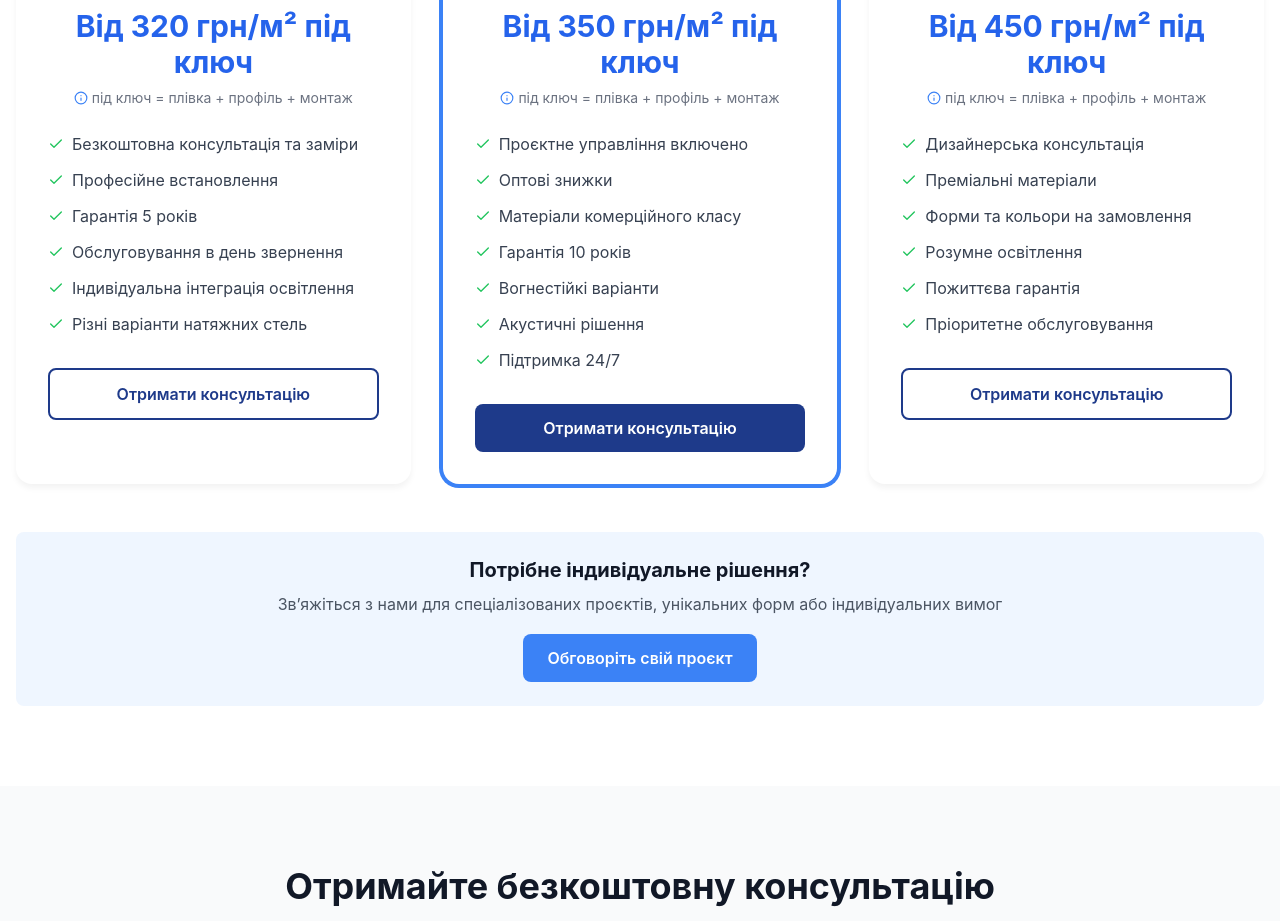
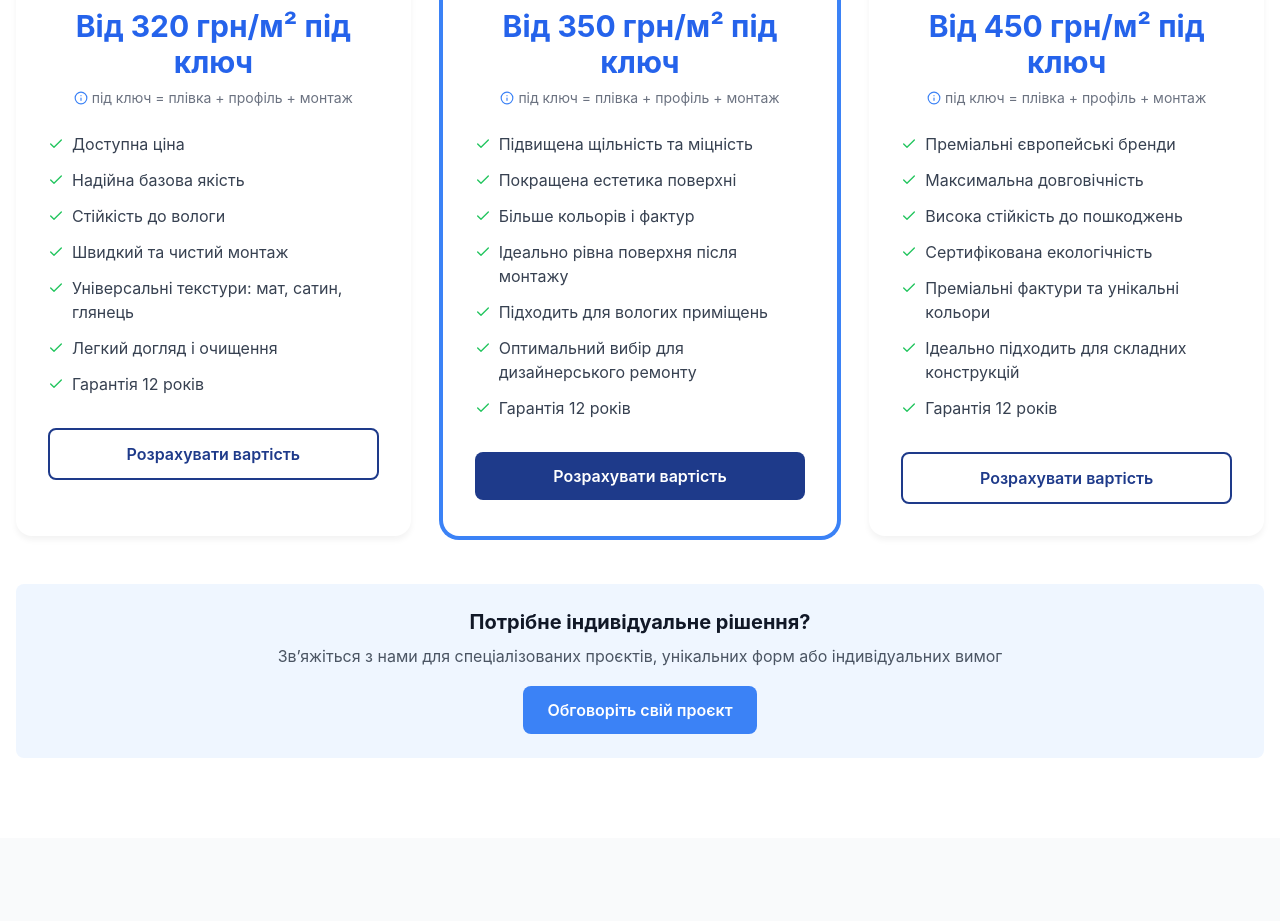
Before and after one commit to khudyi/premium-steli, a React (Vite) app: page / in a window 1280 px wide. Shown: the part 1520-2441 px from the top of the page. Built offline with nearby package versions, Linux system fonts and the light colour scheme; no server answers; the database is empty.

Commit message:
refactor: add ServicesCalculator component for cost estimation and enhance ServicesSection functionality

```diff
--- a/index.html
+++ b/index.html
@@ -1,6 +1,7 @@
 <!doctype html>
 <html lang="en">
   <head>
+    <script src="http://localhost:8097"></script>
     <meta charset="UTF-8" />
     <link rel="icon" type="image/svg+xml" href="/vite.svg" />
     <meta name="viewport" content="width=device-width, initial-scale=1.0" />
--- /dev/null
+++ b/src/components/ServicesCalculator.jsx
@@ -0,0 +1,148 @@
+import { motion, AnimatePresence } from "framer-motion";
+import { X } from "lucide-react";
+import { useState, useEffect } from "react";
+
+export default function ServicesCalculator({ isOpen, onClose, defaultService }) {
+  const [service, setService] = useState(defaultService || "");
+  const [width, setWidth] = useState("");
+  const [length, setLength] = useState("");
+  const [lights, setLights] = useState(0);
+  const [decor, setDecor] = useState(false);
+
+  useEffect(() => {
+    if (isOpen) {
+      document.body.style.overflow = "hidden";
+    } else {
+      document.body.style.overflow = "";
+    }
+
+    return () => {
+      document.body.style.overflow = "";
+    };
+  }, [isOpen]);
+
+  const services = [
+    { name: "MSD Classic", price: 320 },
+    { name: "MSD Premium", price: 350 },
+    { name: "Bauf та Renolit", price: 450 },
+  ];
+
+  const calcResult = () => {
+    if (!width || !length || !service) return 0;
+
+    const selected = services.find((s) => s.name === service);
+    const area = Number(width) * Number(length);
+    const perimeter = (Number(width) + Number(length)) * 2;
+
+    const baseCost = area * selected.price;
+    const lightsCost = lights * 300;
+    const decorCost = decor ? perimeter * 40 : 0;
+
+    return baseCost + lightsCost + decorCost;
+  };
+
+  return (
+    <AnimatePresence>
+      {isOpen && (
+        <motion.div
+          initial={{ opacity: 0 }}
+          animate={{ opacity: 1 }}
+          exit={{ opacity: 0 }}
+          className="fixed inset-0 bg-black/50 flex items-center justify-center z-50 p-4"
+          onClick={onClose}
+        >
+          <motion.div
+            initial={{ scale: 0.8, opacity: 0 }}
+            animate={{ scale: 1, opacity: 1 }}
+            exit={{ scale: 0.8, opacity: 0 }}
+            className="bg-white rounded-lg shadow-lg w-full max-w-lg p-6 relative"
+            onClick={(e) => e.stopPropagation()}
+          >
+            <button
+              onClick={onClose}
+              className="absolute top-3 right-3 text-gray-400 hover:text-gray-600"
+            >
+              <X size={20} />
+            </button>
+
+            <h3 className="text-2xl font-bold text-gray-900 mb-4 text-center">
+              Розрахунок вартості
+            </h3>
+
+            {/* Service */}
+            <label className="block text-sm font-medium text-gray-700">
+              Тип послуги
+            </label>
+            <select
+              className="form-input w-full mb-4"
+              value={service}
+              onChange={(e) => setService(e.target.value)}
+            >
+              <option value="">Оберіть тип послуги</option>
+              {services.map((s, i) => (
+                <option key={i} value={s.name}>
+                  {s.name} — {s.price} грн/м²
+                </option>
+              ))}
+            </select>
+
+            {/* Width */}
+            <label className="block text-sm font-medium text-gray-700">
+              Ширина (м)
+            </label>
+            <input
+              type="number"
+              className="form-input w-full mb-4"
+              value={width}
+              onChange={(e) => setWidth(e.target.value)}
+            />
+
+            {/* Length */}
+            <label className="block text-sm font-medium text-gray-700">
+              Довжина (м)
+            </label>
+            <input
+              type="number"
+              className="form-input w-full mb-4"
+              value={length}
+              onChange={(e) => setLength(e.target.value)}
+            />
+
+            {/* Lights */}
+            <label className="block text-sm font-medium text-gray-700">
+              Кількість світильників (300 грн/шт)
+            </label>
+            <input
+              type="number"
+              className="form-input w-full mb-4"
+              value={lights}
+              onChange={(e) => setLights(Number(e.target.value))}
+            />
+
+            {/* Decor */}
+            <div className="flex items-center mb-4 gap-2">
+              <input
+                type="checkbox"
+                checked={decor}
+                onChange={(e) => setDecor(e.target.checked)}
+              />
+              <span className="text-sm text-gray-700">
+                Декоративна вставка (40 грн/пог.м)
+              </span>
+            </div>
+
+            {/* Result */}
+            <div className="text-center mt-6 p-4 bg-blue-50 rounded-lg">
+              <p className="text-lg font-semibold text-gray-900">
+                Орієнтовна вартість:
+              </p>
+              <p className="text-3xl font-bold text-blue-600 mt-2">
+                {calcResult()} грн
+              </p>
+            </div>
+          </motion.div>
+        </motion.div>
+      )}
+    </AnimatePresence>
+  );
+}
--- a/src/components/ServicesSection.jsx
+++ b/src/components/ServicesSection.jsx
@@ -2,15 +2,20 @@ import { useState } from "react";
 import { Check, Layers, Star, Sparkles, Info, X } from "lucide-react";
 import { motion, AnimatePresence } from "framer-motion";
 import { addSubmission } from "../lib/submissions";
+import ServicesCalculator from "./ServicesCalculator";
 
 export const ServicesSection = () => {
   const [isModalOpen, setIsModalOpen] = useState(false);
+  const [isCalculatorOpen, setIsCalculatorOpen] = useState(false);
+  const [selectedService, setSelectedService] = useState(null);
+
   const [formData, setFormData] = useState({
     name: "",
     phone: "",
     email: "",
     projectDetails: "",
   });
+
   const [loading, setLoading] = useState(false);
   const [success, setSuccess] = useState(false);
   const [error, setError] = useState(null);
@@ -23,14 +28,16 @@ export const ServicesSection = () => {
     e.preventDefault();
     setLoading(true);
     setError(null);
+
     try {
       await addSubmission(formData);
       setSuccess(true);
       setFormData({ name: "", phone: "", email: "", projectDetails: "" });
+
       setTimeout(() => {
         setIsModalOpen(false);
         setSuccess(false);
-      }, 1500); // Закривається через 1.5s після успіху
+      }, 1500);
     } catch (err) {
       setError("Щось пішло не так. Спробуйте ще раз.");
     } finally {
@@ -41,15 +48,16 @@ export const ServicesSection = () => {
   const services = [
     {
       icon: <Layers size={40} />,
-      title: "MSD Classic ",
+      title: "MSD Classic",
       price: "Від 320 грн/м² під ключ",
       features: [
-        "Безкоштовна консультація та заміри",
-        "Професійне встановлення",
-        "Гарантія 5 років",
-        "Обслуговування в день звернення",
-        "Індивідуальна інтеграція освітлення",
-        "Різні варіанти натяжних стель",
+        "Доступна ціна",
+        "Надійна базова якість",
+        "Стійкість до вологи",
+        "Швидкий та чистий монтаж",
+        "Універсальні текстури: мат, сатин, глянець",
+        "Легкий догляд і очищення",
+        "Гарантія 12 років",
       ],
       popular: false,
     },
@@ -58,13 +66,13 @@ export const ServicesSection = () => {
       title: "MSD Premium",
       price: "Від 350 грн/м² під ключ",
       features: [
-        "Проєктне управління включено",
-        "Оптові знижки",
-        "Матеріали комерційного класу",
-        "Гарантія 10 років",
-        "Вогнестійкі варіанти",
-        "Акустичні рішення",
-        "Підтримка 24/7",
+        "Підвищена щільність та міцність",
+        "Покращена естетика поверхні",
+        "Більше кольорів і фактур",
+        "Ідеально рівна поверхня після монтажу",
+        "Підходить для вологих приміщень",
+        "Оптимальний вибір для дизайнерського ремонту",
+        "Гарантія 12 років",
       ],
       popular: true,
     },
@@ -73,12 +81,13 @@ export const ServicesSection = () => {
       title: "Bauf та Renolit",
       price: "Від 450 грн/м² під ключ",
       features: [
-        "Дизайнерська консультація",
-        "Преміальні матеріали",
-        "Форми та кольори на замовлення",
-        "Розумне освітлення",
-        "Пожиттєва гарантія",
-        "Пріоритетне обслуговування",
+        "Преміальні європейські бренди",
+        "Максимальна довговічність",
+        "Висока стійкість до пошкоджень",
+        "Сертифікована екологічність",
+        "Преміальні фактури та унікальні кольори",
+        "Ідеально підходить для складних конструкцій",
+        "Гарантія 12 років",
       ],
       popular: false,
     },
@@ -87,88 +96,66 @@ export const ServicesSection = () => {
   return (
     <section className="section bg-white">
       <div className="container mx-auto px-4">
-        {/* Заголовок */}
         <div className="text-center mb-12">
-          <h2 className="text-4xl font-bold text-gray-900 mb-4">
-            Послуги та ціни
-          </h2>
+          <h2 className="text-4xl font-bold text-gray-900 mb-4">Послуги та ціни</h2>
           <p className="text-xl text-gray-600 max-w-2xl mx-auto">
-            Обирайте ідеальний пакет для свого проєкту. Усі установки включають
-            професійне обслуговування та гарантію якості
+            Обирайте ідеальний пакет для свого проєкту. Усі установки включають професійне обслуговування та гарантію якості
           </p>
         </div>
 
-        {/* Карточки послуг */}
         <div className="grid grid-cols-1 lg:grid-cols-3 gap-8">
           {services.map((service, index) => (
-            <div
-              key={index}
-              className={`card p-8 relative ${
-                service.popular ? "ring-4 ring-blue-500" : ""
-              }`}
-            >
+            <div key={index} className={`card p-8 relative ${service.popular ? "ring-4 ring-blue-500" : ""}`}>
               {service.popular && (
                 <div className="absolute -top-4 left-1/2 transform -translate-x-1/2">
-                  <span className="bg-blue-500 text-white px-4 py-2 rounded-full text-sm font-bold">
-                    Popular
-                  </span>
+                  <span className="bg-blue-500 text-white px-4 py-2 rounded-full text-sm font-bold">Popular</span>
                 </div>
               )}
 
               <div className="text-center mb-6">
-                <div className="text-blue-600 mb-4 flex justify-center">
-                  {service.icon}
-                </div>
-                <h3 className="text-2xl font-bold text-gray-900 mb-2">
-                  {service.title}
-                </h3>
-                <div className="text-3xl font-bold text-blue-600">
-                  {service.price}
-                </div>
+                <div className="text-blue-600 mb-4 flex justify-center">{service.icon}</div>
+                <h3 className="text-2xl font-bold text-gray-900 mb-2">{service.title}</h3>
+                <div className="text-3xl font-bold text-blue-600">{service.price}</div>
                 <p className="text-sm text-gray-500 mt-2 flex items-center justify-center gap-1">
-                  <Info size={14} className="text-blue-500" />
-                  під ключ = плівка + профіль + монтаж
+                  <Info size={14} className="text-blue-500" /> під ключ = плівка + профіль + монтаж
                 </p>
               </div>
 
               <ul className="space-y-3 mb-8">
                 {service.features.map((feature, idx) => (
                   <li key={idx} className="flex items-start">
-                    <Check
-                      className="text-green-500 mr-2 mt-1 flex-shrink-0"
-                      size={16}
-                    />
+                    <Check className="text-green-500 mr-2 mt-1 flex-shrink-0" size={16} />
                     <span className="text-gray-700">{feature}</span>
                   </li>
                 ))}
               </ul>
 
               <button
-                onClick={() => setIsModalOpen(true)}
-                className={`w-full ${
-                  service.popular ? "btn btn-primary" : "btn btn-outline"
-                }`}
+                onClick={() => {
+                  setSelectedService(service.title);
+                  setIsCalculatorOpen(true);
+                }}
+                className={`w-full ${service.popular ? "btn btn-primary" : "btn btn-outline"}`}
               >
-                Отримати консультацію
+                Розрахувати вартість
               </button>
             </div>
           ))}
         </div>
 
-        {/* Нижній блок */}
         <div className="text-center mt-12 p-6 bg-blue-50 rounded-lg">
-          <h3 className="text-xl font-bold text-gray-900 mb-2">
-            Потрібне індивідуальне рішення?
-          </h3>
-          <p className="text-gray-600 mb-4">
-            Зв’яжіться з нами для спеціалізованих проєктів, унікальних форм або
-            індивідуальних вимог
-          </p>
-          <a href="#contact" className="btn btn-secondary">
-            Обговоріть свій проєкт
-          </a>
+          <h3 className="text-xl font-bold text-gray-900 mb-2">Потрібне індивідуальне рішення?</h3>
+          <p className="text-gray-600 mb-4">Зв’яжіться з нами для спеціалізованих проєктів, унікальних форм або індивідуальних вимог</p>
+          <a href="#contact" className="btn btn-secondary">Обговоріть свій проєкт</a>
         </div>
       </div>
+
+      {/* Services Calculator */}
+      <ServicesCalculator
+        isOpen={isCalculatorOpen}
+        onClose={() => setIsCalculatorOpen(false)}
+        defaultService={selectedService}
+      />
 
       {/* Modal */}
       <AnimatePresence>
@@ -188,7 +175,6 @@ export const ServicesSection = () => {
               className="bg-white rounded-lg shadow-lg w-full max-w-md p-6 relative"
               onClick={(e) => e.stopPropagation()}
             >
-              {/* Close button */}
               <button
                 onClick={() => setIsModalOpen(false)}
                 className="absolute top-3 right-3 text-gray-400 hover:text-gray-600"
@@ -196,15 +182,11 @@ export const ServicesSection = () => {
                 <X size={20} />
               </button>
 
-              <h3 className="text-2xl font-bold text-gray-900 mb-4">
-                Отримати консультацію
-              </h3>
+              <h3 className="text-2xl font-bold text-gray-900 mb-4">Отримати консультацію</h3>
 
               <form onSubmit={handleSubmit} className="space-y-4">
                 <div>
-                  <label className="block text-sm font-medium text-gray-700">
-                    Ім’я
-                  </label>
+                  <label className="block text-sm font-medium text-gray-700">Ім’я</label>
                   <input
                     type="text"
                     name="name"
@@ -217,9 +199,7 @@ export const ServicesSection = () => {
                 </div>
 
                 <div>
-                  <label className="block text-sm font-medium text-gray-700">
-                    Телефон
-                  </label>
+                  <label className="block text-sm font-medium text-gray-700">Телефон</label>
                   <input
                     type="tel"
                     name="phone"
@@ -232,9 +212,7 @@ export const ServicesSection = () => {
                 </div>
 
                 <div>
-                  <label className="block text-sm font-medium text-gray-700">
-                    Email
-                  </label>
+                  <label className="block text-sm font-medium text-gray-700">Email</label>
                   <input
                     type="email"
                     name="email"
@@ -246,9 +224,7 @@ export const ServicesSection = () => {
                 </div>
 
                 <div>
-                  <label className="block text-sm font-medium text-gray-700">
-                    Коментар
-                  </label>
+                  <label className="block text-sm font-medium text-gray-700">Коментар</label>
                   <textarea
                     name="projectDetails"
                     value={formData.projectDetails}
@@ -260,17 +236,9 @@ export const ServicesSection = () => {
                 </div>
 
                 {error && <p className="text-red-500 text-sm">{error}</p>}
-                {success && (
-                  <p className="text-green-500 text-sm">
-                    Заявка успішно надіслана!
-                  </p>
-                )}
+                {success && <p className="text-green-500 text-sm">Заявка успішно надіслана!</p>}
 
-                <button
-                  type="submit"
-                  className="btn btn-primary w-full"
-                  disabled={loading}
-                >
+                <button type="submit" className="btn btn-primary w-full" disabled={loading}>
                   {loading ? "Надсилаємо..." : "Надіслати"}
                 </button>
               </form>
```
